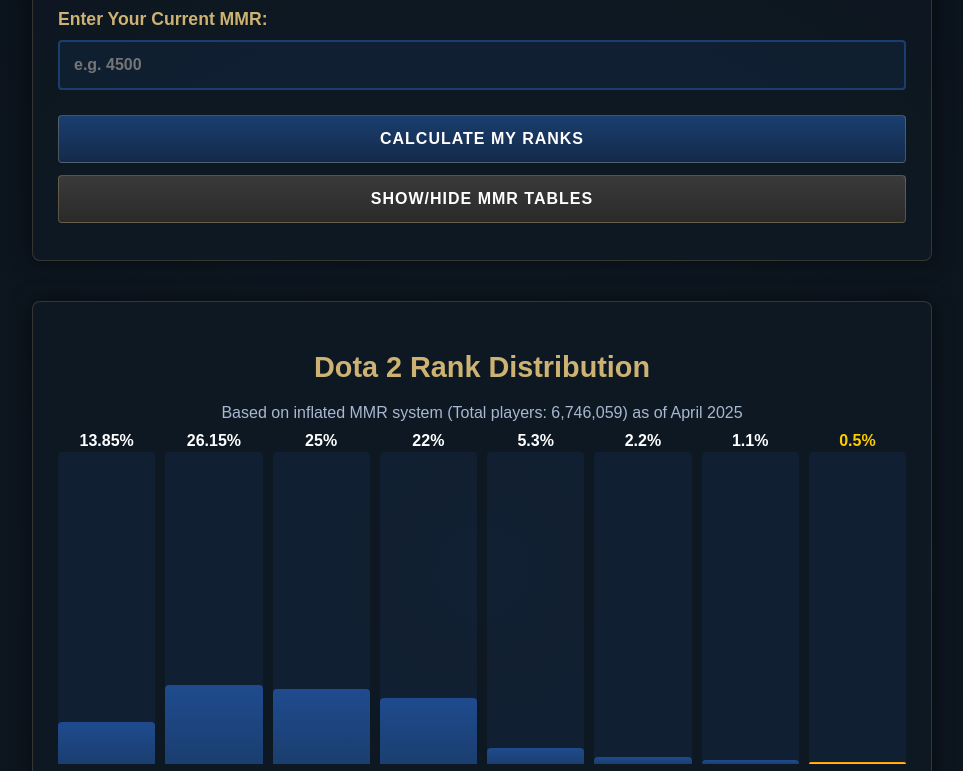
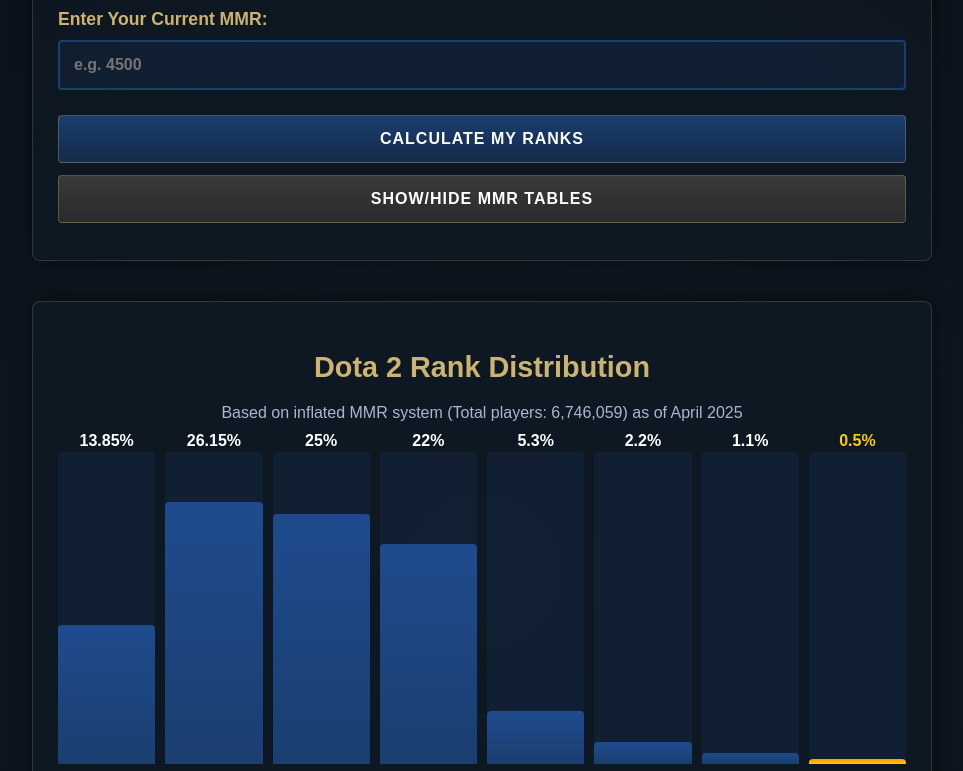
Before and after one commit to Dota2Inflation/Dota2Inflation.github.io, a plain HTML site: page index.html in a window 1280 px wide. Shown: the part 139-910 px from the top of the page, without its empty margins (158-1121 px from the left). Drawn offline with Linux system fonts and the light colour scheme; a web font is replaced by a local one.

Commit message:
Update index.html
changed the graph bar fill scale from 3 to 10 for better visibility

```diff
--- a/index.html
+++ b/index.html
@@ -812,7 +812,7 @@
 
                 const barFill = document.createElement("div");
                 barFill.className = "graph-bar-fill";
-                barFill.style.height = `${item.percentage * 3}px`; // Scale for better visibility
+                barFill.style.height = `${item.percentage * 10}px`; // Scale for better visibility
 
                 const barPercentage = document.createElement("div");
                 barPercentage.className = "graph-bar-percentage";
```
